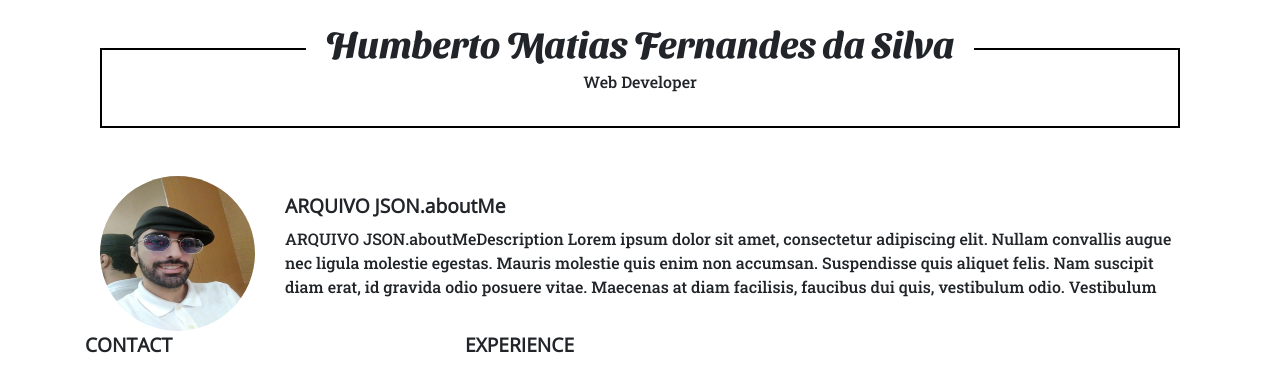
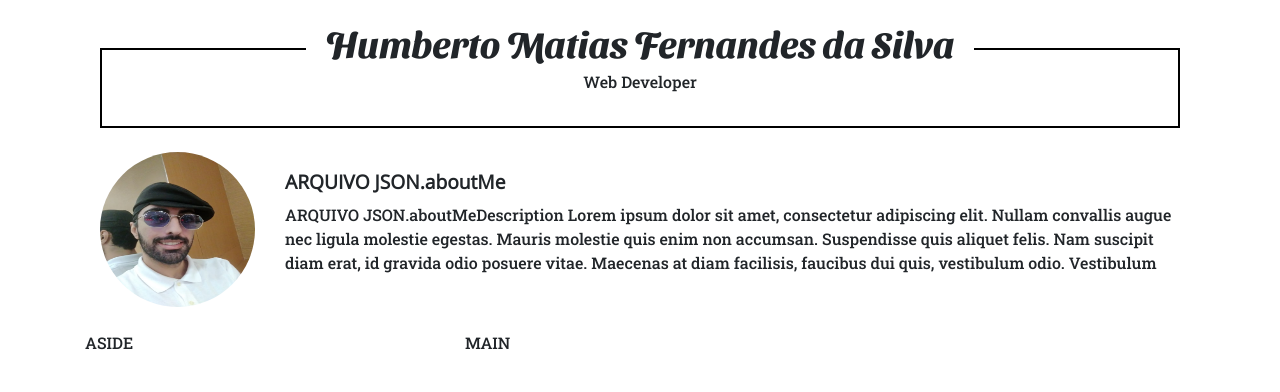
Before and after one commit to BetoMatias/resume, an Angular app: page / in a window 1280 px wide. Shown: the top 392 px of the page. Built offline with nearby package versions, Linux system fonts and the light colour scheme.

Commit message:
Small fixes

```diff
--- a/src/app/views/components/person/person.component.html
+++ b/src/app/views/components/person/person.component.html
@@ -1,4 +1,4 @@
-<div class="container-fluid pt-5">
+<section class="container-fluid pt-5">
     <div class="row">
         <div class="col-12 text-center">
             <div class="description-box">
@@ -7,7 +7,7 @@
             </div>
         </div>
     </div>
-    <div class="row abt-me mt-5">
+    <div class="row abt-me mt-4">
         <div class="col-2">
             <div class="d-flex justify-content-center">
                 <img src="assets/images/profile.jpg" class="img-fluid border-round" alt="Profile photo.">
@@ -22,4 +22,4 @@
             </div>
         </div>
     </div>
-</div>
+</section>
--- a/src/app/views/overview/overview.component.html
+++ b/src/app/views/overview/overview.component.html
@@ -4,12 +4,12 @@
             <app-person></app-person>
         </div>
     </div>
-    <div class="row">
+    <div class="row mt-4">
         <div class="col-4">
-            <h3>CONTACT</h3>
+            <aside>ASIDE</aside>
         </div>
         <div class="col-8">
-            <h3>EXPERIENCE</h3>
+            <main>MAIN</main>
         </div>
     </div>
 </div>
```
